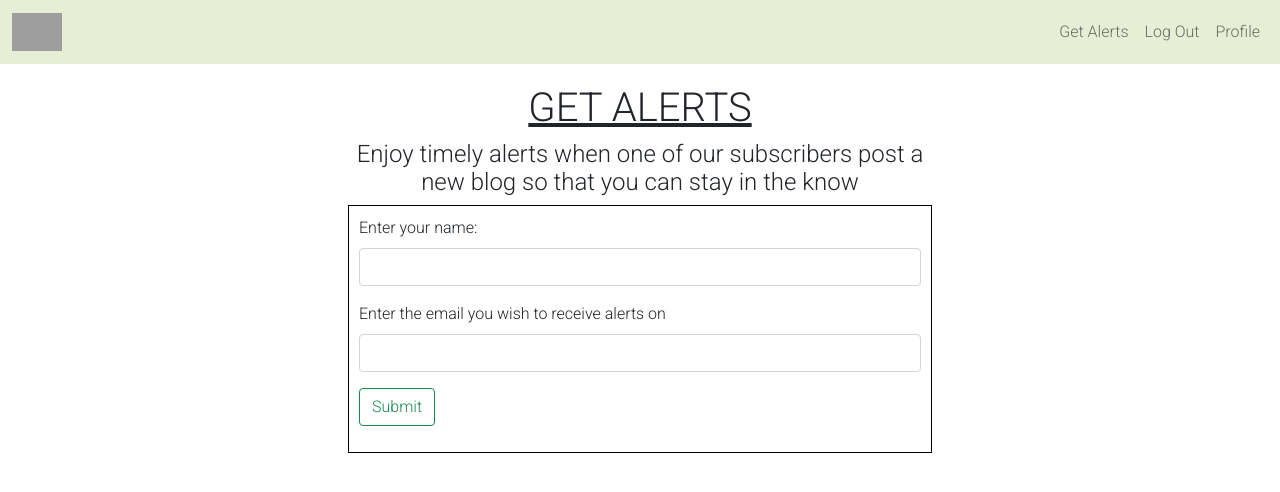
After one commit to Ken-mbira/BLOG_SPOT, a Flask app: page /subscribe in a window 1280 px wide. The commit adds this page. Shown: the top 492 px of the page. Run offline with Flask 2, Linux system fonts and the light colour scheme; the visitor is signed in with stand-in values (Sample User, id 1); data comes from the database, SQL or seed files in the repository; grey boxes are pictures that could not be loaded.

Commit message:
design the template for the subscibers form

```diff
--- a/app/main/views.py
+++ b/app/main/views.py
@@ -1,4 +1,4 @@
-from flask import render_template
+from flask import render_template,redirect,url_for
 
 from . import main
 from app.request import get_quotes, process_quote
@@ -11,11 +11,13 @@ def index():
     quotes = process_quote(get_quotes())
     return render_template('index.html',quote = quotes)
 
-@main.route('/subscribe')
+@main.route('/subscribe',methods=['GET','POST'])
 def subscribe():
     form = SubscriptionForm()
     if form.validate_on_submit():
         sub = Subscriber(email = form.email.data,name = form.name.data)
         db.session.add(sub)
         db.session.commit()
+
+        return redirect(url_for('main.index'))
     return render_template('subscribe.html',form = form)
--- a/app/templates/navbar.html
+++ b/app/templates/navbar.html
@@ -5,6 +5,9 @@
             <button class="navbar-toggler" type="button" data-bs-toggle="collapse" data-bs-target="#navbarTogglerDemo02" aria-controls="navbarTogglerDemo02" aria-expanded="false" aria-label="Toggle navigation"><span class="navbar-toggler-icon"></span></button>
             <div class="collapse navbar-collapse" id="navbarTogglerDemo02">
                 <ul class="navbar-nav me-auto mb-2 mb-lg-0">
+                    <li class="nav-item">
+                        <a class="nav-link" aria-current="page" href="{{ url_for('main.subscribe')}}">Get Alerts</a>
+                    </li>
                     {% if current_user.is_authenticated %}
                     <li class="nav-item">
                         <a class="nav-link" aria-current="page" href="{{ url_for('auth.logout')}}">Log Out</a>
--- /dev/null
+++ b/app/templates/subscribe.html
@@ -0,0 +1,25 @@
+{% extends 'base.html' %}{% block content %}
+<div class='container-fluid' style="text-align: center;">
+    <div class="row" style="margin: 20px;">
+        <div class="col-md-3"></div>
+        <div class="col-md-6">
+            <h1><u>GET ALERTS</u></h1>
+            <h4>Enjoy timely alerts when one of our subscribers post a new blog so that you can stay in the know</h4>
+
+            <form method="POST" style="text-align: left; border: solid 1px black;padding: 10px;">
+                {{ form.hidden_tag()}}
+                <div class="mb-3">
+                    {{ form.name.label(class="form-label")}}{{ form.name(class="form-control")}}
+                </div>
+                <div class="mb-3">
+                    {{ form.email.label(class="form-label")}}{{ form.email(class="form-control")}}
+                </div>
+                <div class="mb-3">
+                    {{ form.submit(class="btn btn-outline-success")}}
+                </div>
+            </form>
+        </div>
+        <div class="col-md-3"></div>
+    </div>
+</div>
+{% endblock %}
```
